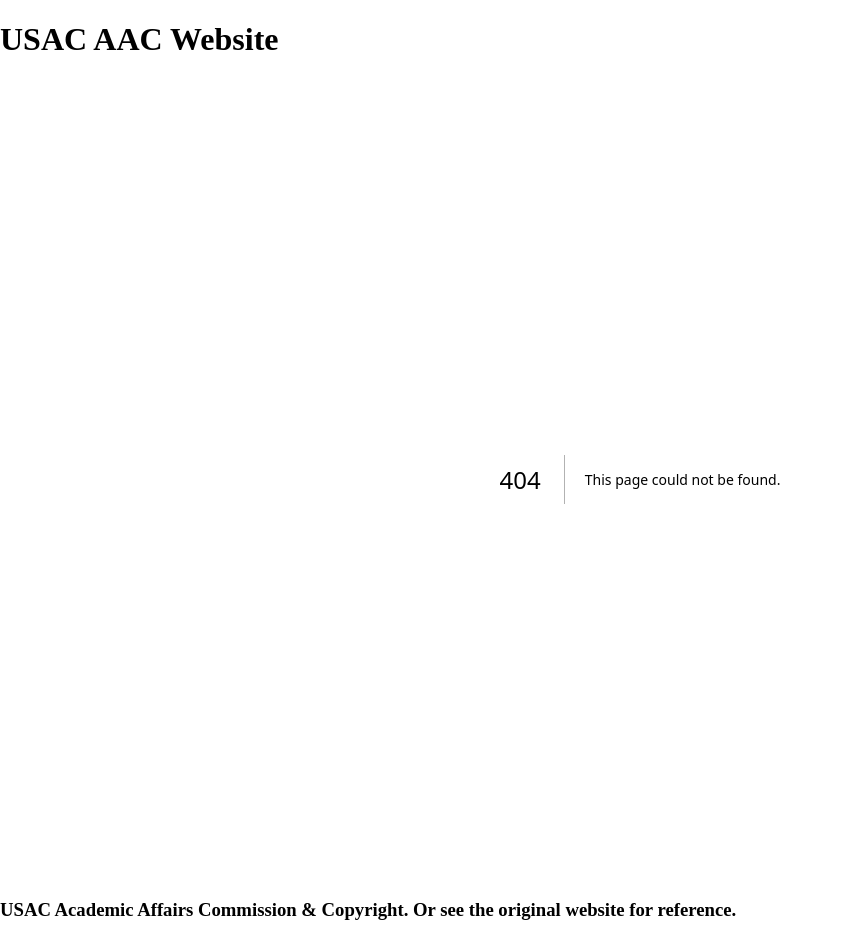
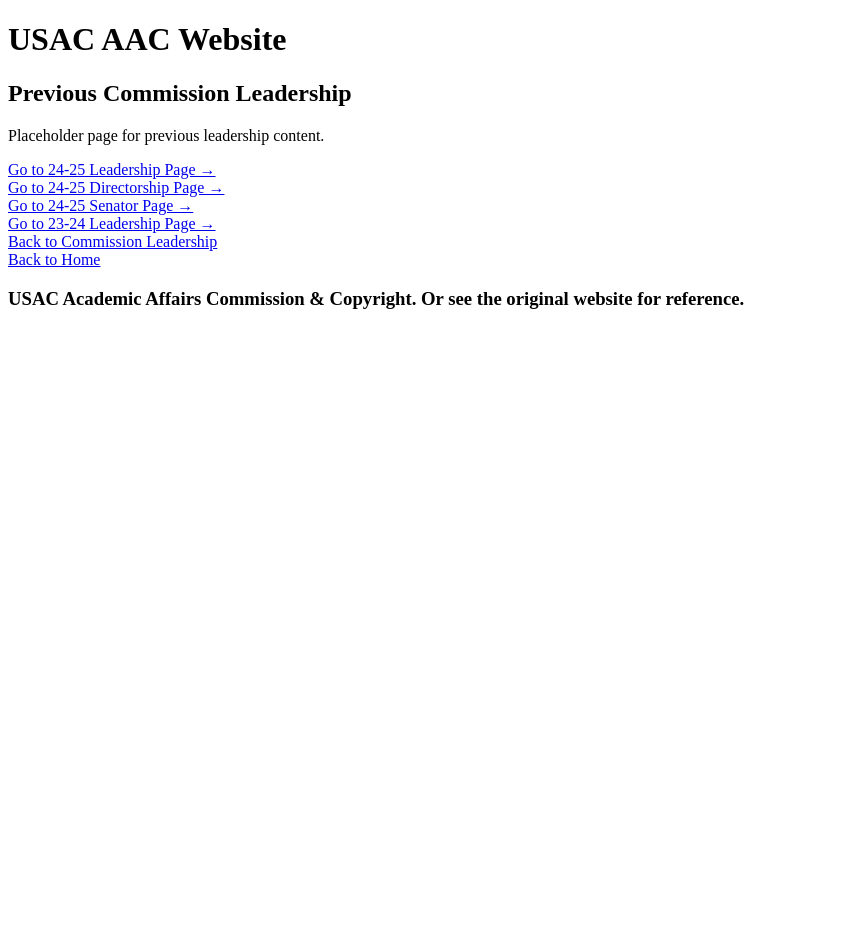
Before and after one commit to hillarynve/usac-aac-website, a Next.js app: page /leadership/previous in a window 1280 px wide. Before the commit this address had no page. Shown: the whole page, without its empty margins (0-843 px from the left). After the commit the page ends 800 px from the top, so only its background shows below. Built offline with nearby package versions, Linux system fonts and the light colour scheme.

Commit message:
leadership view previous

```diff
--- /dev/null
+++ b/app/leadership/previous/page.tsx
@@ -0,0 +1,58 @@
+import Link from "next/link";
+
+export default function Previous() {
+  return (
+    <section>
+      <h1 className="text-2xl font-bold">Previous Commission Leadership</h1>
+      <p className="mt-4 text-gray-600">
+        Placeholder page for previous leadership content.
+      </p>
+
+      <Link
+        href="/leadership/previous/24leadership"
+        className="mt-4 inline-block text-blue-600 hover:underline"
+      >
+        Go to 24-25 Leadership Page →
+      </Link>
+
+      <br></br>
+
+      <Link
+        href="/leadership/previous/24directorship"
+        className="mt-4 inline-block text-blue-600 hover:underline"
+      >
+        Go to 24-25 Directorship Page →
+      </Link>
+
+      <br></br>
+
+      <Link
+        href="/leadership/previous/24senator"
+        className="mt-4 inline-block text-blue-600 hover:underline"
+      >
+        Go to 24-25 Senator Page →
+      </Link>
+
+      <br></br>
+
+      <Link
+        href="/leadership/previous/23leadership"
+        className="mt-4 inline-block text-blue-600 hover:underline"
+      >
+        Go to 23-24 Leadership Page →
+      </Link>
+
+      <br></br>
+
+      <Link href="/leadership" className="mt-4 inline-block text-blue-600 hover:underline">
+        Back to Commission Leadership </Link>
+
+      <br></br>
+
+      <Link href="/" className="mt-4 inline-block text-blue-600 hover:underline">
+        Back to Home </Link>
+    </section>
+
+
+  );
+}
```
Also changed, not shown: app/leadership/page.tsx (+16 -0 lines), app/leadership/previous/23leadership/page.tsx (added, +22 -0 lines), app/leadership/previous/24directorship/page.tsx (added, +22 -0 lines), app/leadership/previous/24leadership/page.tsx (added, +22 -0 lines), app/leadership/previous/24senator/page.tsx (added, +22 -0 lines).
